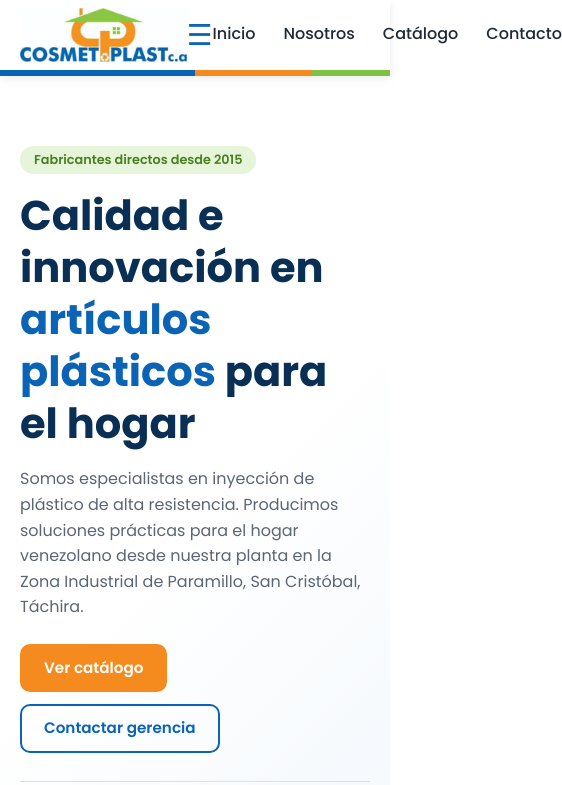
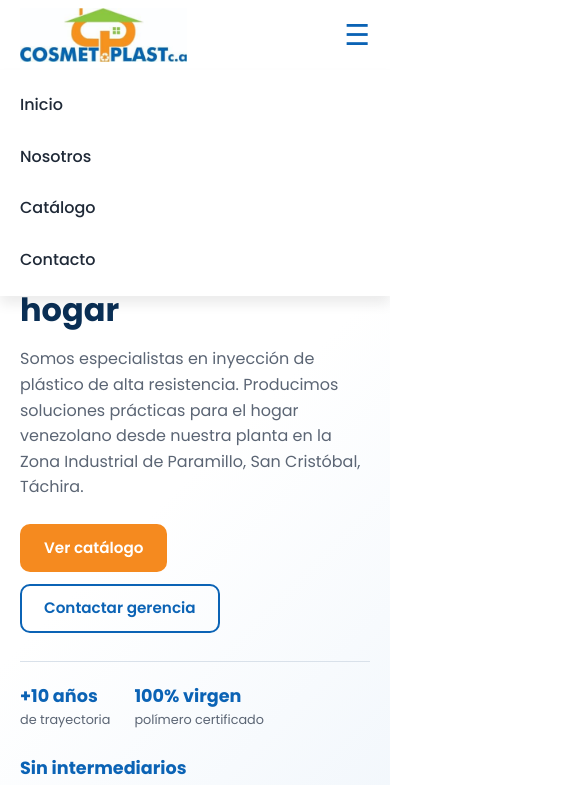
Before and after one commit to ghossitop22/CosmetPlast, a plain HTML site: page index.html in a window 390 px wide. Both pictures are taken after a click on the label "Abrir menu". Shown: the top 785 px of the page, 562 px wide, since content can reach past the window. Drawn offline with Linux system fonts and the light colour scheme.

Commit message:
Update encabezado position and add menu styles
Changed encabezado position to relative and added menu styles.

```diff
--- a/estilos.css
+++ b/estilos.css
@@ -103,7 +103,7 @@ textarea:focus-visible {
 
 /* ---------- 3. encabezado ---------- */
 .encabezado {
-  position: sticky;
+  position: relative;
   top: 0;
   z-index: 10;
   background: var(--blanco);
@@ -557,4 +557,51 @@ textarea:focus-visible {
   .boton-cotizar {
     display: none;
   }
+
+  /* El menú se oculta hasta que se pulsa el botón */
+  .menu {
+    display: none;
+    position: absolute;
+    top: 70px;
+    left: 0;
+    right: 0;
+    flex-direction: column;
+    gap: 0;
+    padding: 10px 20px;
+    background: var(--blanco);
+    box-shadow: 0 8px 12px rgba(0, 0, 0, 0.08);
+  }
+
+  .casilla-menu:checked ~ .menu {
+    display: flex;
+  }
+
+  .menu a {
+    padding: 12px 0;
+  }
+
+  .inicio h1 {
+    font-size: 2rem;
+  }
+
+  .seccion {
+    padding: 50px 0;
+  }
 }
+
+@media (max-width: 480px) {
+  .producto {
+    width: 100%;
+  }
+}
+
+/* Respeta a quien desactiva las animaciones */
+@media (prefers-reduced-motion: reduce) {
+  html {
+    scroll-behavior: auto;
+  }
+
+  .boton {
+    transition: none;
+  }
+}
```
